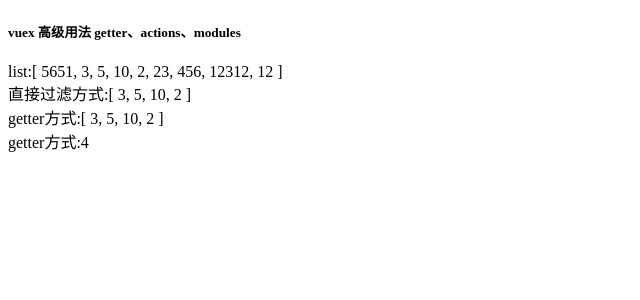
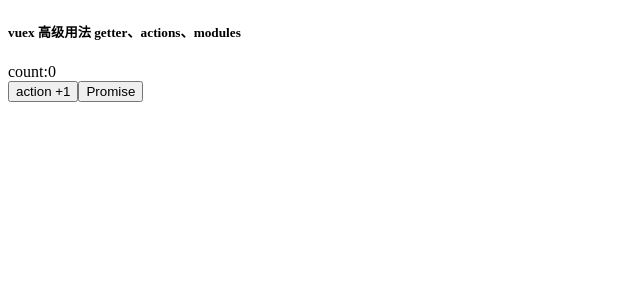
Before and after one commit to slq0378/Vue-demo-webpack, a Vue app: page /store-advanced-actions in a window 1280 px wide. Before the commit this address led to /store-advanced. Shown: the top 300 px of the page, without its empty margins (0-640 px from the left). Built offline with nearby package versions, Linux system fonts and the light colour scheme.

Commit message:
Vuex 高级用法 actions 和 modules

```diff
--- a/router.js
+++ b/router.js
@@ -8,7 +8,7 @@
 // 配置路由路径
 const Routers = [{
         path: '*', // 当路径不存在是，重定向到index
-        redirect: '/store-advanced' // 重定向
+        redirect: '/store-advanced-actions' // 重定向
     }, {
         path: '/index/',
         meta: {
@@ -49,6 +49,13 @@
             title: '状态管理高级用法'
         },
         component: (resolve) => require(['./views/store-advanced.vue'], resolve)
+    },
+    {
+        path: '/store-advanced-actions',
+        meta: {
+            title: '状态管理高级用法'
+        },
+        component: (resolve) => require(['./views/store-advanced-actions.vue'], resolve)
     }
 ]
 // 配置路由模式
--- a/store.js
+++ b/store.js
@@ -4,11 +4,12 @@
 Vue.use(Vuex)
 
 const store = new Vuex.Store({
-    // 配置相关
+    // 状态声明
     state: {
         count: 0, // 任何组件都可以通过$store.state.count读取,
         list: [5651, 3, 5, 10, 2, 23, 456, 12312, 12]
     },
+    // 修改操作，基本用法（改变数据的放这里）
     mutations: {
         // 改变count，通过提交mutations可以在任何组件改变count值
         // 尽量不要在mutations中异步操作数据，如果要异步操作，请使用其他方式如 actions
@@ -36,6 +37,7 @@
             state.count *= params.number
         }
     },
+    // 修改操作，高级用法
     getters: {
         /**
          * @method filterList
@@ -54,6 +56,49 @@
         filterListCount(state, getters) {
             return getters.filterList.length
         }
+    },
+    // 异步操作，高级用法（业务逻辑放这里）
+    actions: {
+        asyncIncrement(context) {
+            console.log('actions:', context)
+
+            function callback(resolve) {
+                setTimeout(function() {
+                    context.commit('increment')
+                    resolve()
+                }, 1000)
+            }
+            let promise = new Promise(callback)
+            return promise;
+        }
     }
 })
 export default store;
+
+// modules ,可以将分隔成不同模块
+const modulesA = {
+    state: {
+        count:12
+    },
+    mutations: {},
+    actions: {},
+    getters: {}
+}
+const modulesB = {
+    state: {
+        count:1
+    },
+    mutations: {},
+    actions: {},
+    getters: {}
+}
+// 引入多个模块
+const storeTest = new Vuex.Store({
+    modules: {
+        modulesA,
+        modulesB
+    }
+})
+// 访问不同模块的数据
+console.log(storeTest.state.modulesA.count)
+console.log(storeTest.state.modulesB.count)
--- /dev/null
+++ b/views/store-advanced-actions.vue
@@ -0,0 +1,83 @@
+<template>
+    <div>
+        <h5>vuex 高级用法 getter、actions、modules </h5>
+        <div>count:{{count}}</div>
+        <button @click="handleAsyncIncrement">action +1</button>
+        <button @click="testPromise">Promise</button>
+    </div>
+</template>
+<script type="text/javascript">
+export default {
+    computed: {
+        count() {
+            return this.$store.state.count
+        },
+    },
+    methods: {
+        handleAsyncIncrement() {
+            this.$store.dispatch('asyncIncrement').then(() => {
+                console.log(this.$store.state.count)
+            });
+        },
+        testPromise() {
+            /** Promise 是ES6的一种异步方案
+             * resolved 已失败
+             * rejected 已完成
+             * pending  进行中
+             */
+            // then 异步回调 对应 resolve
+            // catch 错误回调 对应 reject
+            new Promise((resolve, reject) => {
+                setTimeout(() => {
+                    const random = Math.random()
+                    if (random > 0.5) {
+                        resolve(random)
+                    } else {
+                        reject(random)
+                    }
+                }, 1000)
+            }).then((params) => {
+                console.log('resolve:', params)
+            }).catch((error) => {
+                console.log('reject:', error)
+            })
+            // all 方法，并行执行异步操作
+            function getNumber1() {
+                const promise = new Promise((resolve, reject) => {
+                    setTimeout(() => {
+                        const random = Math.random()
+                        resolve(random + 1)
+                    }, 1000)
+                });
+                return promise
+            }
+
+            function getNumber2() {
+                const promise = new Promise((resolve, reject) => {
+                    setTimeout(() => {
+                        const random = Math.random()
+                        resolve(random + 2)
+                    }, 1000)
+                });
+                return promise
+            }
+
+            function getNumber3() {
+                const promise = new Promise((resolve, reject) => {
+                    setTimeout(() => {
+                        const random = Math.random()
+                        resolve(random + 3)
+                    }, 1000)
+                });
+                return promise
+            }
+            // 传入一个数组，按照顺序返回结果数组
+            Promise.all([getNumber1(), getNumber2(), getNumber3()]).then(result => {
+                console.log('all:', result)
+            })
+        }
+    }
+}
+</script>
+<style type="text/css" scoped>
+</style>
```
